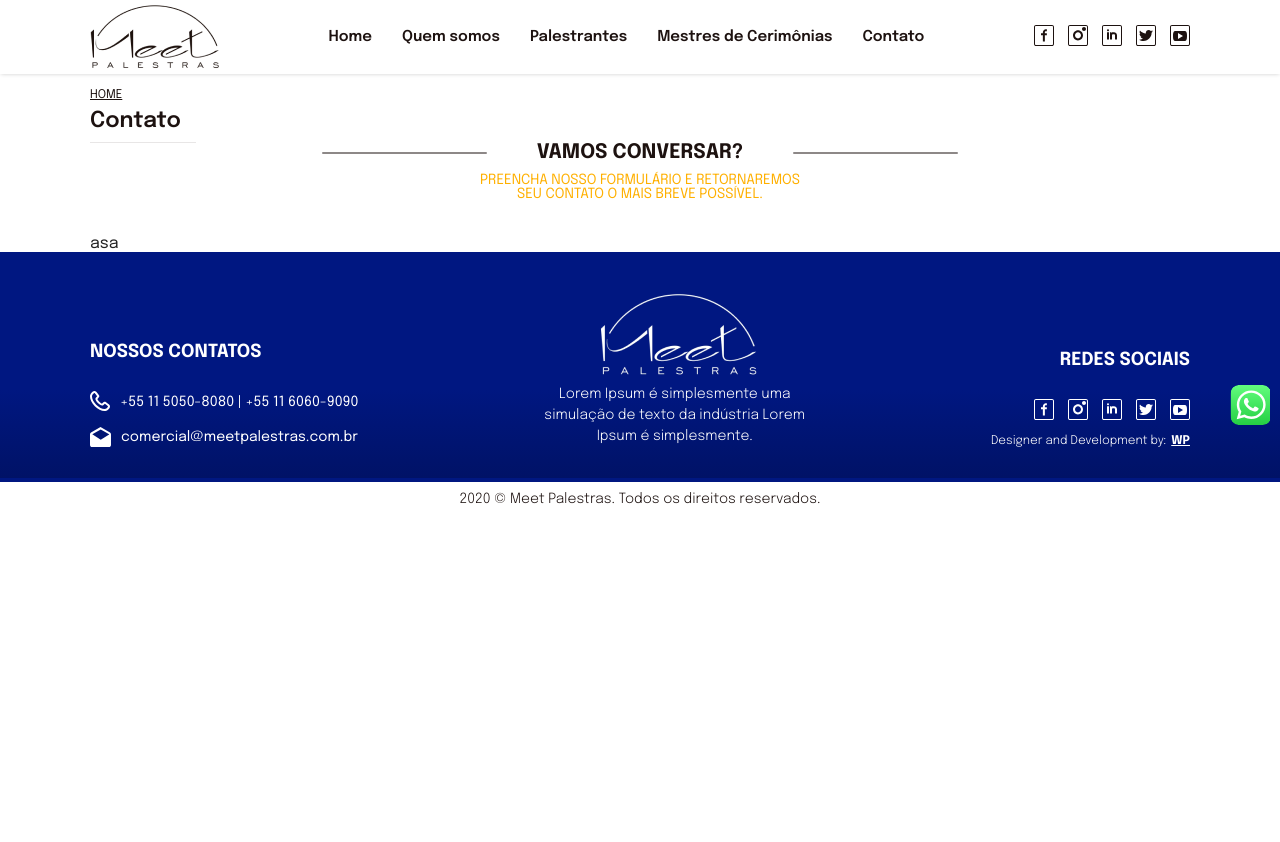
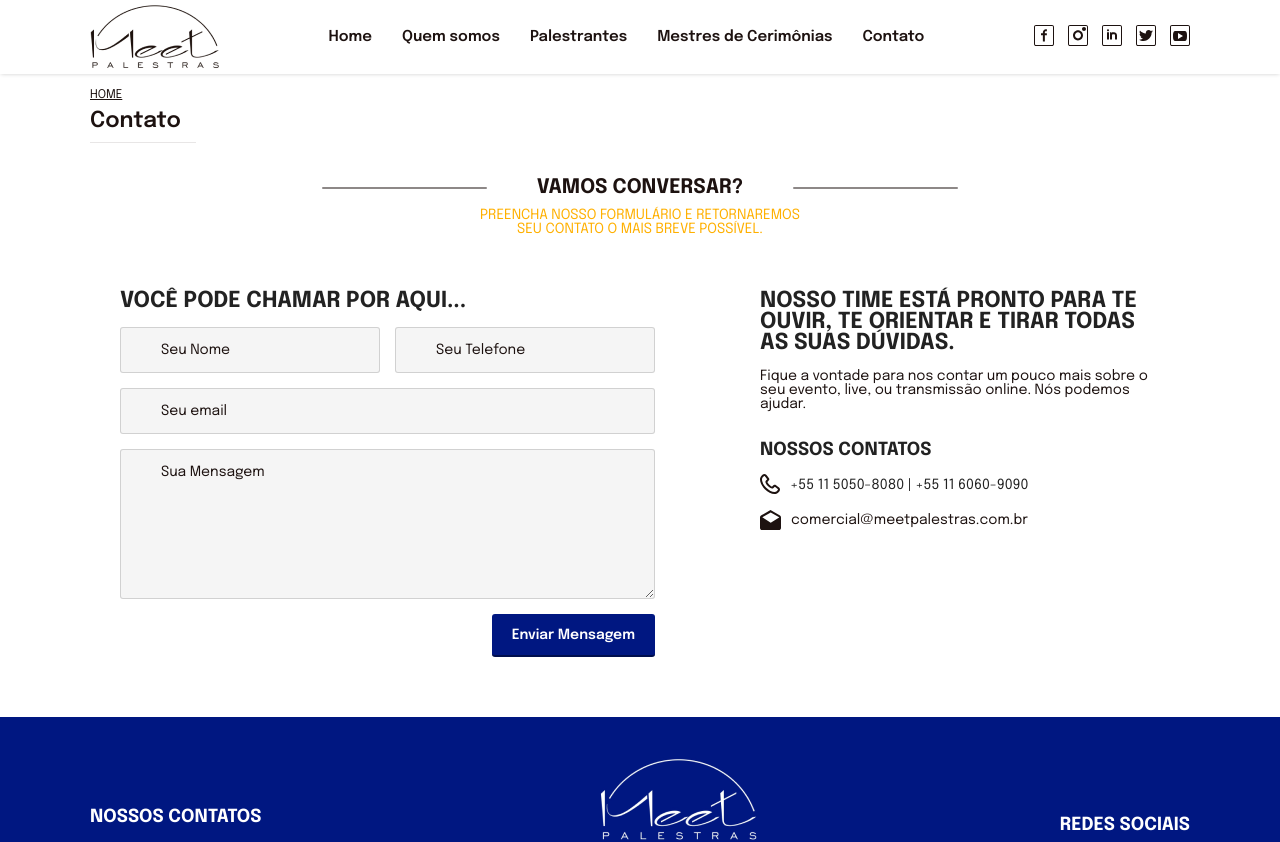
Before and after one commit to wandreus/meet, a Next.js app: page /contato in a window 1280 px wide. Shown: the top 842 px of the page. Before the commit the page ends 800 px from the top, so only its background shows below. Built offline with nearby package versions, Linux system fonts and the light colour scheme.

Commit message:
feat: add page contact
add component loading and input

```diff
--- /dev/null
+++ b/src/components/Input/index.jsx
@@ -0,0 +1,20 @@
+import React, { useState } from 'react'
+
+import * as S from './styles'
+
+function Input(props) {
+  const Text = <S.Text {...props} />
+
+  const Textarea = <S.Textarea {...props} />
+
+  const templates = {
+    Text,
+    Textarea
+  }
+
+  const [name] = Object.keys(props).filter((item) => templates[item])
+
+  return templates[name] ? templates[name] : templates['Text']
+}
+
+export default Input
--- /dev/null
+++ b/src/components/Input/styles.js
@@ -0,0 +1,38 @@
+import styled, { css } from 'styled-components'
+
+export const Text = styled.input`
+  ${({ theme }) => css`
+    width: 100%;
+    font-size: ${theme.font.sizes.medium};
+    color: ${theme.colors.$c_black};
+    padding: 15px 40px;
+    padding-right: 15px;
+    background: ${theme.colors.$c_background};
+    border: ${theme.border.solid};
+    border-radius: ${theme.border.radius};
+
+    &::placeholder {
+      font-size: ${theme.font.sizes.medium};
+      color: ${theme.colors.$c_black};
+    }
+  `}
+`
+
+export const Textarea = styled.textarea`
+  ${({ theme }) => css`
+    width: 100%;
+    font-size: ${theme.font.sizes.medium};
+    color: ${theme.colors.$c_black};
+    padding: 15px 40px;
+    padding-right: 15px;
+    background: ${theme.colors.$c_background};
+    border: ${theme.border.solid};
+    border-radius: ${theme.border.radius};
+    min-height: 150px;
+
+    &::placeholder {
+      font-size: ${theme.font.sizes.medium};
+      color: ${theme.colors.$c_black};
+    }
+  `}
+`
--- /dev/null
+++ b/src/components/Loading/index.jsx
@@ -0,0 +1,12 @@
+import * as S from './styles'
+
+const Loading = () => (
+  <S.Spinner>
+    <div></div>
+    <div></div>
+    <div></div>
+    <div></div>
+  </S.Spinner>
+)
+
+export default Loading
--- /dev/null
+++ b/src/components/Loading/styles.js
@@ -0,0 +1,66 @@
+import styled, { css } from 'styled-components'
+
+export const Spinner = styled.div`
+  position: relative;
+  width: 70px;
+  height: 20px;
+  display: block;
+  margin: auto;
+
+  div {
+    position: absolute;
+    top: 5px;
+    width: 10px;
+    height: 10px;
+    border-radius: 50%;
+    background: #fff;
+    animation-timing-function: cubic-bezier(0, 1, 1, 0);
+
+    &:nth-child(1) {
+      left: 8px;
+      animation: lds-ellipsis1 0.6s infinite;
+    }
+
+    &:nth-child(2) {
+      left: 8px;
+      animation: lds-ellipsis2 0.6s infinite;
+    }
+
+    &:nth-child(3) {
+      left: 32px;
+      animation: lds-ellipsis2 0.6s infinite;
+    }
+
+    &:nth-child(4) {
+      left: 56px;
+      animation: lds-ellipsis3 0.6s infinite;
+    }
+  }
+
+  @keyframes lds-ellipsis1 {
+    0% {
+      transform: scale(0);
+    }
+    100% {
+      transform: scale(1);
+    }
+  }
+
+  @keyframes lds-ellipsis3 {
+    0% {
+      transform: scale(1);
+    }
+    100% {
+      transform: scale(0);
+    }
+  }
+
+  @keyframes lds-ellipsis2 {
+    0% {
+      transform: translate(0, 0);
+    }
+    100% {
+      transform: translate(24px, 0);
+    }
+  }
+`
--- a/src/templates/Contato/index.jsx
+++ b/src/templates/Contato/index.jsx
@@ -1,13 +1,55 @@
+import { useState } from 'react'
+import emailjs from 'emailjs-com'
+import Swal from 'sweetalert2'
+
 import * as S from './styles'
 import Container from 'components/Container'
 import HeadingPage from 'components/HeadingPage'
 import Titulo from 'components/TituloSection'
 import Heading from 'components/Heading'
+import Input from 'components/Input'
+import Button from 'components/Button'
+import Loading from 'components/Loading'
 
-const ContatoPage = () => (
+const ContatoPage = () => {
+  const [useLoading, setLoading] = useState(false)
+
+  async function sendEmail(e) {
+    e.preventDefault()
+    setLoading(true)
+
+    const send = await emailjs.sendForm(
+      'service_wrrpido',
+      'template_flhd3ug',
+      e.target,
+      'user_J4mccUHMO70u9iMMznZMy'
+    )
+
+    try {
+      send.text
+
+      Swal.fire({
+        icon: 'success',
+        title: 'Enviado com sucesso',
+        html:
+          'Obrigado por entrar em contato conosco! <br/> Responderemos assim que possivel'
+      })
+
+      setLoading(false)
+    } catch (error) {
+      Swal.fire({
+        icon: 'error',
+        title: 'Tente novamente',
+        html: error
+      })
+    }
+  }
+
+  return (
     <S.Wrapper>
       <Container>
         <HeadingPage breadcrumb={<a href="/">home</a>}>Contato</HeadingPage>
+
         <S.Header>
           <Titulo>Vamos conversar?</Titulo>
           <Heading H3>
@@ -15,9 +57,65 @@ const ContatoPage = () => (
             seu contato o mais breve possível.
           </Heading>
         </S.Header>
-      <S.Body>asa</S.Body>
+
+        <S.Body>
+          <S.Form onSubmit={(e) => sendEmail(e)}>
+            <S.Title>Você pode chamar por aqui...</S.Title>
+            <Input type="text" name="name" placeholder="Seu Nome" required />
+            <Input
+              type="text"
+              name="phone"
+              placeholder="Seu Telefone"
+              required
+            />
+            <Input type="email" name="email" placeholder="Seu email" required />
+            <Input
+              Textarea
+              name="message"
+              placeholder="Sua Mensagem"
+              required
+            />
+
+            <Button>{useLoading ? <Loading /> : 'Enviar Mensagem'}</Button>
+          </S.Form>
+          <S.Info>
+            <S.Title>
+              Nosso time está pronto para te ouvir, te orientar e tirar todas as
+              suas dúvidas.
+            </S.Title>
+            <S.Description>
+              Fique a vontade para nos contar um pouco mais sobre o seu evento,
+              live, ou transmissão online. Nós podemos ajudar.
+            </S.Description>
+            <S.Contact>
+              <S.SubTitle>Nossos Contatos</S.SubTitle>
+              <S.Ul>
+                <S.Li itemprop="tel" itemscope>
+                  <svg width="20" height="21">
+                    <path d="M8.8614 6.33888C9.3795 5.64067 9.56529 4.90482 8.97932 4.25529C7.66437 2.41531 6.78003 1.27747 6.22533 0.729514C5.17077 -0.312219 3.436 -0.171309 2.52267 0.728624C2.03212 1.21199 1.86604 1.37797 1.36235 1.88959C-1.4433 4.69674 0.267729 10.631 4.81627 15.184C9.36378 19.736 15.2975 21.4479 18.109 18.6348C18.5738 18.1867 18.9673 17.793 19.2777 17.465C20.1727 16.5189 20.3086 14.8607 19.2718 13.7834C18.7402 13.2311 17.6552 12.3894 15.7378 11.0179C15.1506 10.4928 14.4543 10.6066 13.8159 11.0254C13.5089 11.2269 13.2854 11.4307 12.8634 11.853L12.0972 12.6197C11.9963 12.7207 10.6259 12.0344 9.2956 10.7028C7.9646 9.37051 7.27878 8.00004 7.37923 7.89959L8.146 7.1324C8.27988 6.99839 8.34388 6.93351 8.42596 6.84725C8.59697 6.66752 8.73856 6.50441 8.8614 6.33888ZM13.5106 14.0339L14.277 13.2671C14.5092 13.0346 14.6597 12.8917 14.7822 12.7932C16.4618 13.9994 17.4346 14.7578 17.8319 15.1707C18.0705 15.4185 18.0334 15.8708 17.8261 16.09C17.5391 16.3934 17.1662 16.7664 16.7086 17.2078C14.8906 19.0266 10.1008 17.6447 6.23001 13.7701C2.35803 9.89429 0.976766 5.10377 2.78108 3.29846C3.28274 2.78895 3.44168 2.63009 3.92524 2.15363C4.10654 1.97498 4.6004 1.93487 4.82096 2.15274C5.24802 2.57461 6.04022 3.58897 7.20559 5.21231C7.14526 5.28721 7.06991 5.37185 6.97821 5.46822C6.91091 5.53895 6.85484 5.59579 6.73226 5.71849L5.96624 6.48493C4.66309 7.78797 5.7729 10.0057 7.88186 12.1167C9.98936 14.2263 12.2079 15.3373 13.5106 14.0339Z" />
+                  </svg>
+                  <span itemProp="value">
+                    +55 11 5050-8080 | +55 11 6060-9090
+                  </span>
+                </S.Li>
+                <S.Li itemscope>
+                  <a
+                    itemProp="url"
+                    href={`mailto:comercial@meetpalestras.com.br`}
+                  >
+                    <svg width="21" height="20">
+                      <path d="M20.9895 7.36842C20.9895 6.61053 20.601 5.94737 20.0025 5.57895L10.5 0L0.9975 5.57895C0.399 5.94737 0 6.61053 0 7.36842V17.8947C0 19.0526 0.945 20 2.1 20H18.9C20.055 20 21 19.0526 21 17.8947L20.9895 7.36842ZM19.1511 7.36843V7.37896L10.7361 12.6316L2.3107 7.36843L10.7361 2.44212L19.1511 7.36843ZM2.3107 9.8316V17.8948H19.1616L19.1511 9.86318L10.7361 15.1158L2.3107 9.8316Z" />
+                    </svg>
+                    <span itemProp="email">comercial@meetpalestras.com.br</span>
+                  </a>
+                </S.Li>
+              </S.Ul>
+            </S.Contact>
+          </S.Info>
+        </S.Body>
       </Container>
     </S.Wrapper>
   )
+}
 
 export default ContatoPage
--- a/src/templates/Contato/styles.js
+++ b/src/templates/Contato/styles.js
@@ -6,6 +6,7 @@ export const Wrapper = styled.div`
 
 export const Header = styled.div`
   text-align: center;
+  margin-top: 35px;
   margin-bottom: 35px;
   h3 {
     text-transform: uppercase;
@@ -15,4 +16,122 @@ export const Header = styled.div`
 
 export const Body = styled.div`
   display: flex;
+  justify-content: space-between;
+  padding: 20px 30px 40px;
+  flex-wrap: wrap;
+  flex-direction: row;
+  @media (max-width: 900px) {
+    justify-content: center;
+    padding: 20px 0 40px;
+  }
 `
+
+export const Form = styled.form`
+  display: flex;
+  flex-wrap: wrap;
+  justify-content: space-between;
+  max-width: 535px;
+
+  input,
+  textarea {
+    margin-bottom: 15px;
+
+    &[type='text'] {
+      max-width: calc(50% - 7.5px);
+    }
+  }
+
+  button {
+    margin-left: auto;
+    margin-bottom: 20px;
+
+    @media (max-width: 900px) {
+      margin: 0 auto 50px;
+    }
+  }
+`
+
+export const Title = styled.h2`
+  ${({ theme }) => css`
+    width: 100%;
+    font-size: ${theme.font.sizes.xxlarge};
+    line-height: ${theme.font.line};
+    font-weight: ${theme.font.bold};
+    margin-bottom: 15px;
+    text-transform: uppercase;
+  `}
+`
+
+export const Info = styled.div`
+  max-width: 400px;
+  @media (max-width: 900px) {
+    text-align: center;
+  }
+`
+
+export const Description = styled.p`
+  ${({ theme }) => css`
+    font-size: ${theme.font.sizes.medium};
+    color: ${theme.colors.$c_black};
+    margin-bottom: 15px;
+  `}
+`
+
+export const Contact = styled.div`
+  text-align: left;
+
+  @media (max-width: 900px) {
+    text-align: center;
+  }
+
+  svg {
+    margin-right: 10px;
+  }
+`
+
+export const SubTitle = styled.h2`
+  font-size: ${({ theme }) => theme?.font?.sizes?.large};
+  text-transform: uppercase;
+  padding-top: 15px;
+  margin-bottom: 15px;
+
+  @media (max-width: 900px) {
+    margin-top: 40px;
+    margin-bottom: 10px;
+  }
+`
+export const Ul = styled.ul``
+
+export const Li = styled.li`
+  ${({ theme }) => css`
+    display: flex;
+    align-items: center;
+    font-size: ${theme?.font?.sizes?.medium};
+    margin-bottom: 15px;
+
+    &:last-child {
+      margin-bottom: 0;
+    }
+
+    a {
+      display: flex;
+      align-items: center;
+      color: ${theme?.colors?.$c_black};
+      transition: ${theme?.transition};
+
+      &:hover {
+        color: ${theme?.colors?.$c_orange};
+      }
+    }
+
+    @media (max-width: 900px) {
+      justify-content: center;
+    }
+
+    svg {
+      path {
+        fill: ${theme?.colors?.$c_black};
+      }
+    }
+  `}
+`
```
Also changed, not shown: src/components/Input/stories.jsx (added, +15 -0 lines), src/components/Loading/stories.jsx (added, +8 -0 lines). Lines whose indentation alone changed are shown as unchanged.
